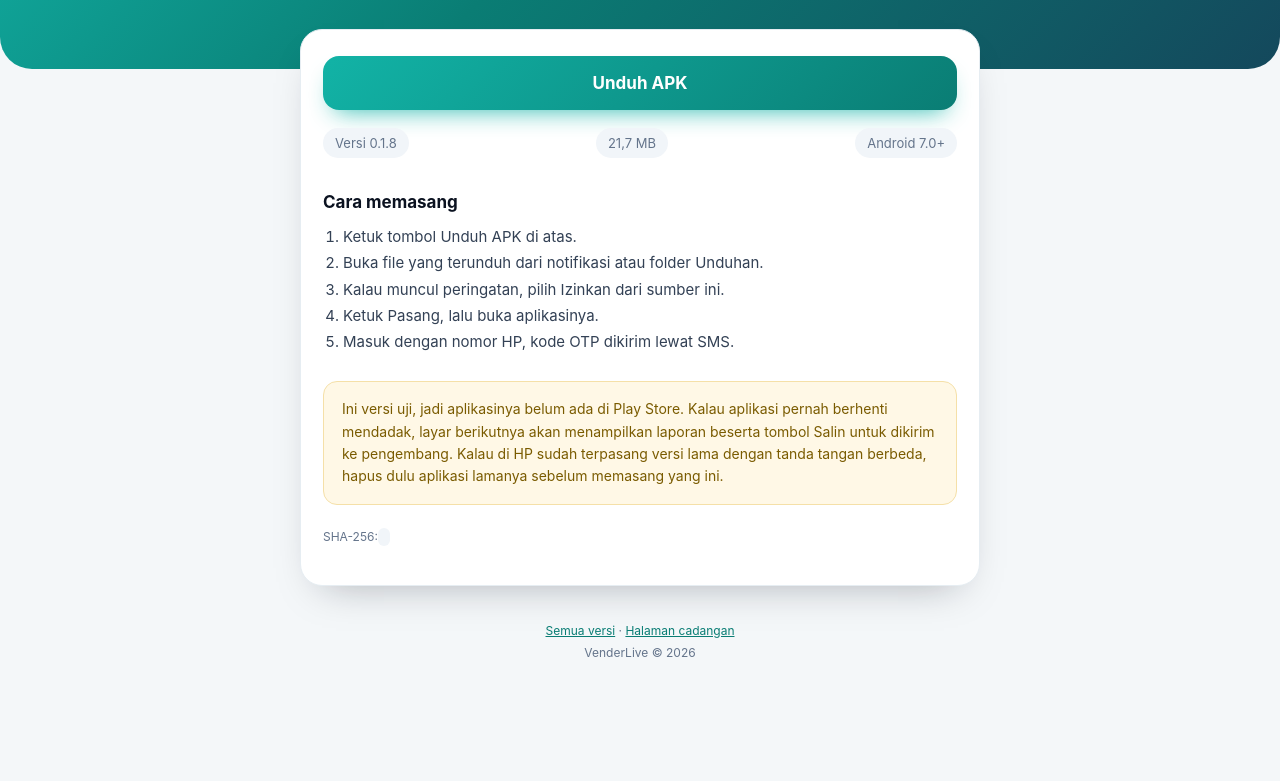
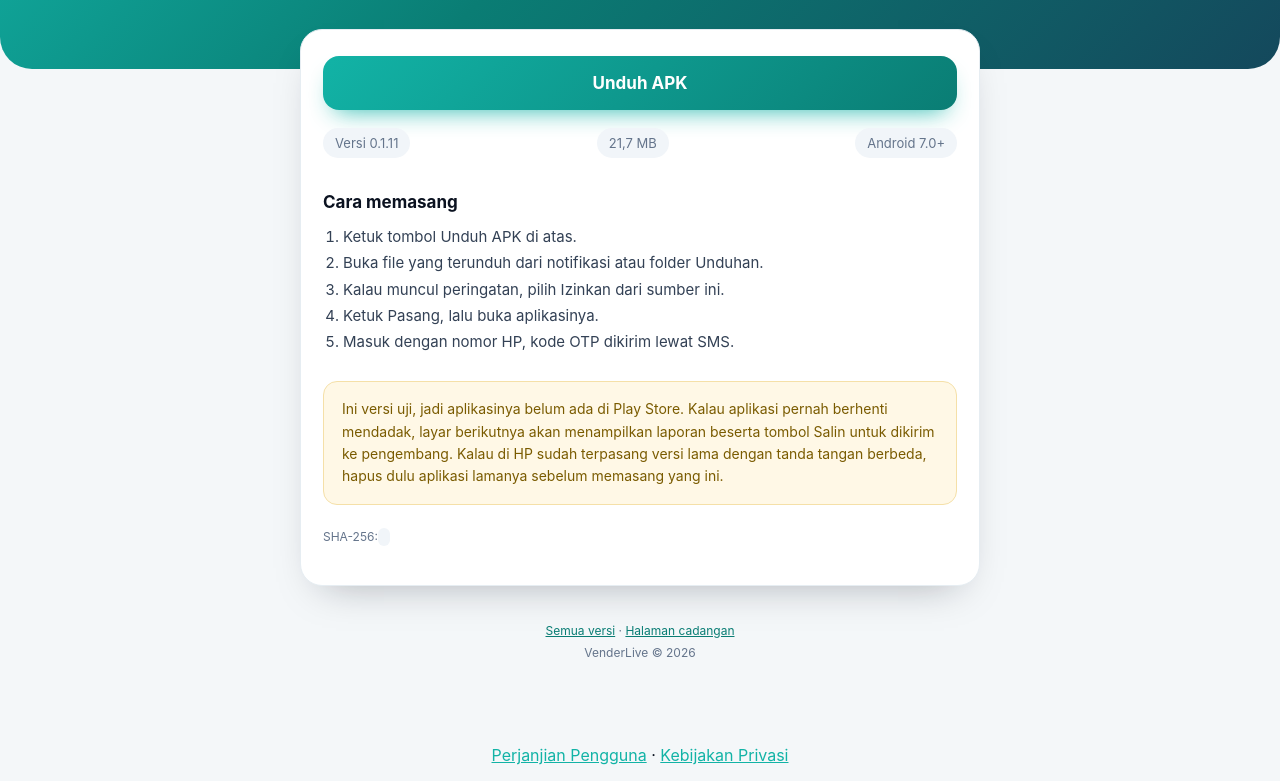
Before and after one commit to exbottod/liveroom-android, a plain HTML site: page docs/index.html in a window 1280 px wide. Shown: the part 228-1009 px from the top of the page. Before the commit the page ends 947 px from the top, so only its background shows below. Drawn offline with Linux system fonts and the light colour scheme.

Commit message:
Download page: v0.1.11 plus legal links

```diff
--- a/docs/index.html
+++ b/docs/index.html
@@ -98,7 +98,7 @@
   <div class="card">
     <a class="btn" href="https://github.com/exbottod/liveroom-android/releases/latest/download/venderlive.apk">Unduh APK</a>
     <div class="meta">
-      <span>Versi 0.1.8</span>
+      <span>Versi 0.1.11</span>
       <span>21,7 MB</span>
       <span>Android 7.0+</span>
     </div>
@@ -127,5 +127,6 @@
     <br>VenderLive &copy; 2026
   </footer>
 </div>
+<p style="text-align:center;margin-top:26px"><a href="agreement.html" style="color:#12b3a6">Perjanjian Pengguna</a> &middot; <a href="privacy.html" style="color:#12b3a6">Kebijakan Privasi</a></p>
 </body>
 </html>
```
